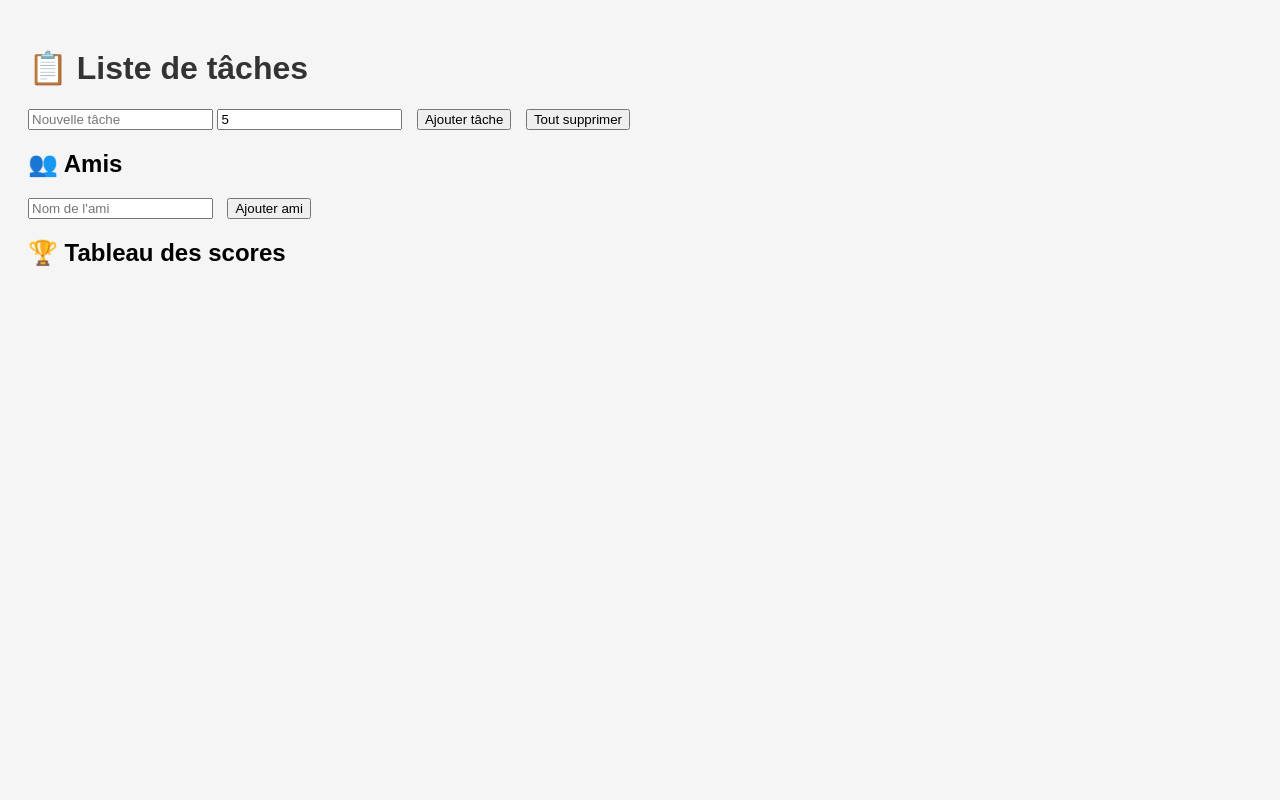
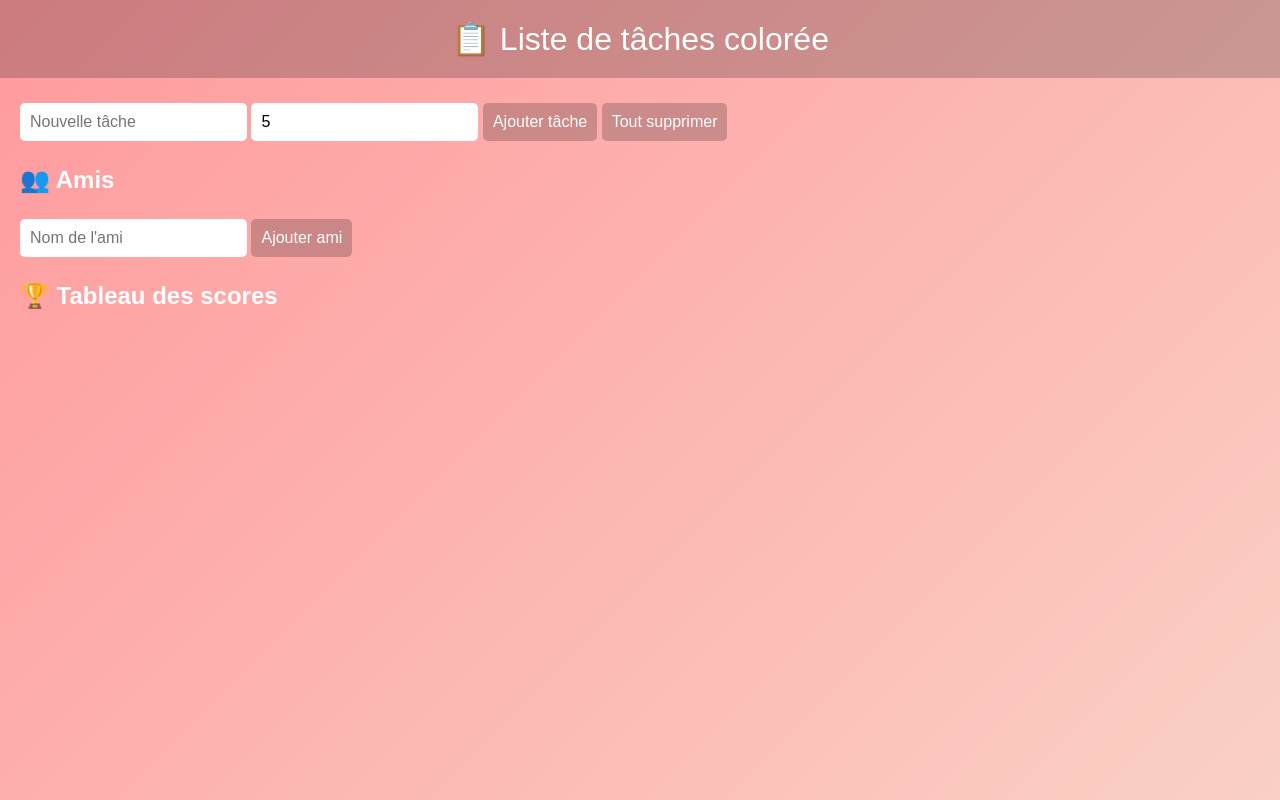
Before and after one commit to elifortinplante/Liste-, a plain HTML site: page index.html in a window 1280 px wide. Drawn offline with Linux system fonts and the light colour scheme.

Commit message:
Update index.html

```diff
--- a/index.html
+++ b/index.html
@@ -2,32 +2,73 @@
 <html lang="fr">
 <head>
   <meta charset="UTF-8">
-  <title>Liste de tâches avec points</title>
+  <title>Liste de tâches colorée</title>
   <style>
-    body { font-family: Arial, sans-serif; padding: 20px; background: #f5f5f5; }
-    h1 { color: #333; }
-    .task { margin: 5px 0; padding: 8px; background: #fff; border-radius: 5px; display: flex; justify-content: space-between; align-items: center; }
-    button { margin-left: 10px; }
-    .friend { margin: 5px 0; padding: 8px; background: #e6f7ff; border-radius: 5px; }
+    html, body {
+      margin: 0;
+      padding: 0;
+      height: 100%;
+      font-family: Arial, sans-serif;
+      display: flex;
+      flex-direction: column;
+      background: linear-gradient(135deg, #ff9a9e, #fad0c4);
+      color: #fff;
+    }
+    header {
+      text-align: center;
+      padding: 20px;
+      font-size: 2em;
+      background: rgba(0,0,0,0.2);
+    }
+    main {
+      flex: 1;
+      display: flex;
+      flex-direction: column;
+      padding: 20px;
+      overflow-y: auto;
+    }
+    input, button {
+      padding: 10px;
+      margin: 5px 0;
+      border-radius: 5px;
+      border: none;
+      font-size: 1em;
+    }
+    button { cursor: pointer; background: rgba(0,0,0,0.2); color: #fff; }
+    .task, .friend, #scoreboard div {
+      margin: 5px 0;
+      padding: 10px;
+      border-radius: 5px;
+      background: rgba(255,255,255,0.2);
+      display: flex;
+      justify-content: space-between;
+      align-items: center;
+    }
   </style>
 </head>
 <body>
-  <h1>📋 Liste de tâches</h1>
+  <header>📋 Liste de tâches colorée</header>
+  <main>
+    <div>
       <input id="taskInput" placeholder="Nouvelle tâche">
-  <input id="taskPoints" type="number" placeholder="Points (ex: 5)" value="5">
+      <input id="taskPoints" type="number" placeholder="Points" value="5">
       <button onclick="addTask()">Ajouter tâche</button>
       <button onclick="clearTasks()">Tout supprimer</button>
-
+    </div>
     <div id="tasks"></div>
 
+    <div>
       <h2>👥 Amis</h2>
       <input id="friendInput" placeholder="Nom de l'ami">
       <button onclick="addFriend()">Ajouter ami</button>
+      <div id="friends"></div>
+    </div>
 
-  <div id="friends"></div>
-
+    <div>
       <h2>🏆 Tableau des scores</h2>
       <div id="scoreboard"></div>
+    </div>
+  </main>
 
   <script>
     let tasks = [];
```
Lines whose indentation alone changed are shown as unchanged.
